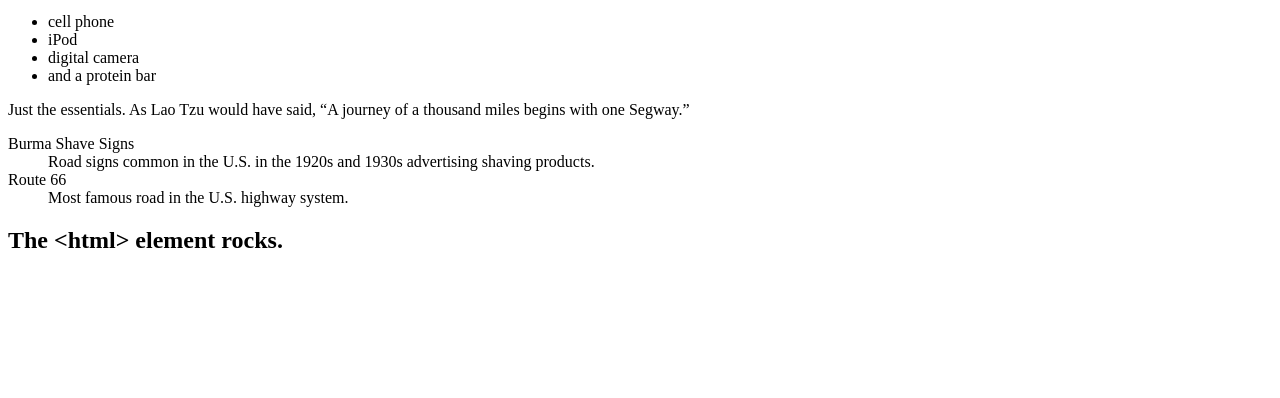
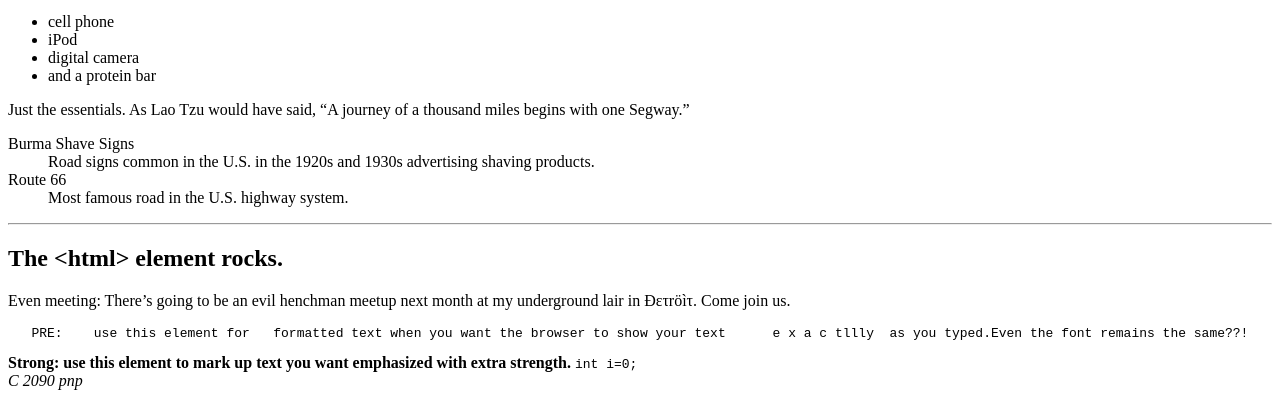
Before and after one commit to hipoonia/HFHtmlCss, a plain HTML site: page ch3/journal/journal.html in a window 1280 px wide. Shown: the part 704-1102 px from the top of the page. Before the commit the page ends 978 px from the top, so only its background shows below. Drawn offline with Linux system fonts and the light colour scheme.

Commit message:
pre, strong, ol, ul, address, code, hr, a

```diff
--- a/ch3/journal/journal.html
+++ b/ch3/journal/journal.html
@@ -65,7 +65,25 @@
  system.</dd>
  </dl>
 
+<hr>
+
  <h2>The &lt;html&gt; element rocks.</h2>
+
+ <p>Even meeting:  There’s going to be an evil henchman meetup
+next month at my underground lair in
+&#208;&epsilon;&tau;&#114;&ouml;&igrave;&tau;.
+Come join us.</p>
+
+<pre>   PRE:    use this element for   formatted text when you want the browser to show your text      e x a c tllly  as you typed.Even the font remains the same??! </pre>
+
+<strong> Strong: use this element to mark up text you want emphasized with extra strength.</strong>
+
+<code>int i=0;</code>
+
+<address class="">
+  C 2090
+  pnp
+</address>
 
  </body>
 </html>
```
